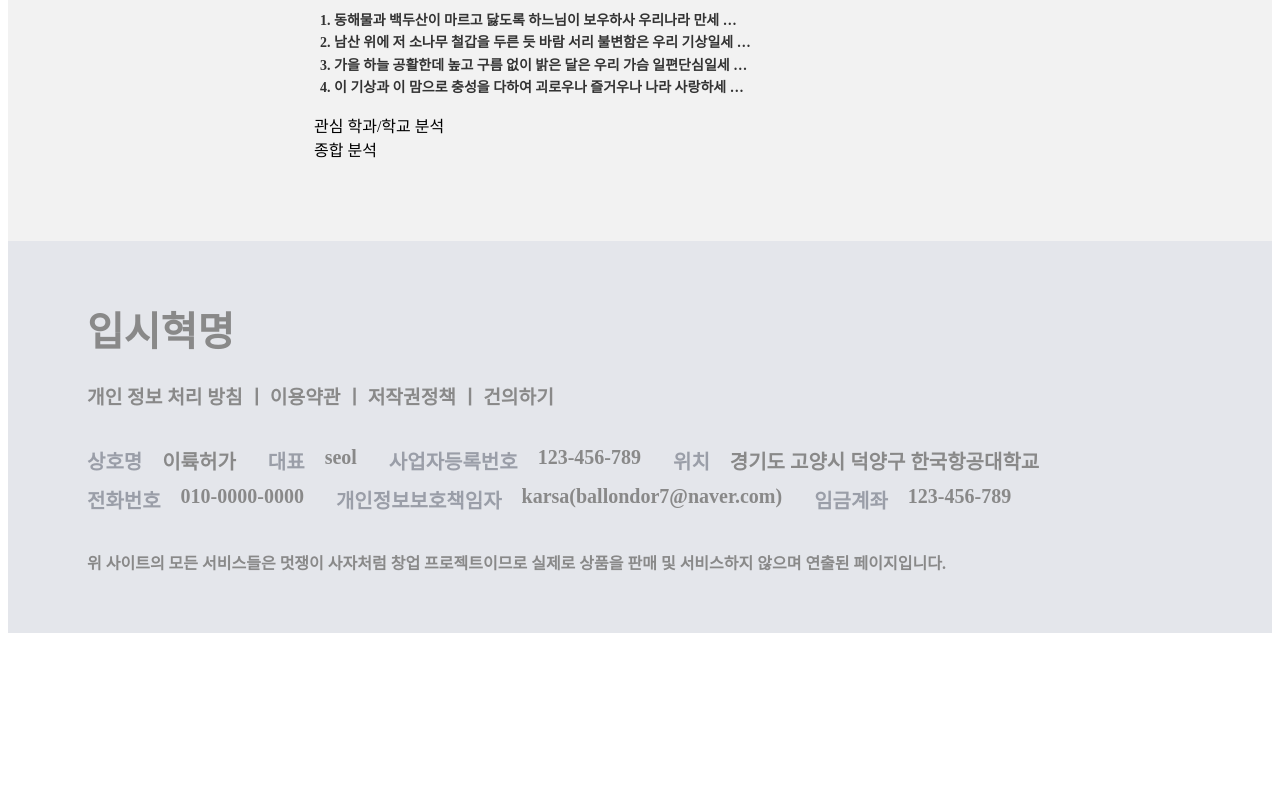
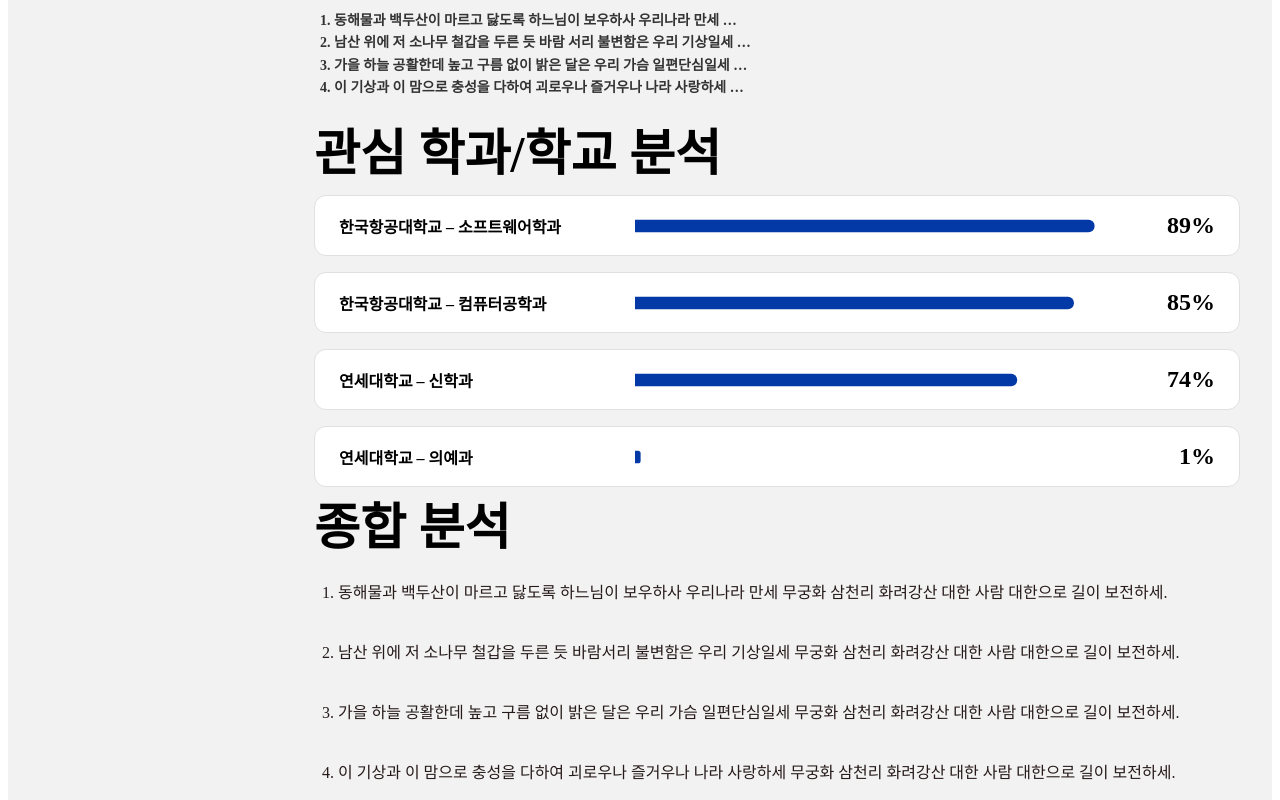
Before and after one commit to gotothesky2/Front-End, a React (Create React App) app in the folder can-fly-react/: page /report in a window 1280 px wide. Shown: the part 2200-3000 px from the top of the page. Before the commit the page ends 2841 px from the top, so only its background shows below. Built offline with nearby package versions, Linux system fonts and the light colour scheme; a web font is replaced by a local one.

Commit message:
레포트 페이지 (준)완성

```diff
--- /dev/null
+++ b/can-fly-react/src/pages/Report/ComprehensiveAnalysis.js
@@ -0,0 +1,32 @@
+import React, { useState, useEffect } from 'react'
+import '../../styles/ComprehensiveAnalysis.css'
+
+export default function ComprehensiveAnalysis() {
+  // ➊ 로컬 상태로 분석 텍스트 관리
+  const [analysisText, setAnalysisText] = useState([])
+
+  useEffect(() => {
+    // TODO: 실제 API가 준비되면 여기서 fetch 사용
+    // fetch('/api/report/comprehensive')
+    //   .then(res => res.json())
+    //   .then(data => setAnalysisText(data))
+
+    // 백엔드 준비 전 더미 데이터 세팅
+    setAnalysisText([
+      '동해물과 백두산이 마르고 닳도록 하느님이 보우하사 우리나라 만세 무궁화 삼천리 화려강산 대한 사람 대한으로 길이 보전하세.',
+      '남산 위에 저 소나무 철갑을 두른 듯 바람서리 불변함은 우리 기상일세 무궁화 삼천리 화려강산 대한 사람 대한으로 길이 보전하세.',
+      '가을 하늘 공활한데 높고 구름 없이 밝은 달은 우리 가슴 일편단심일세 무궁화 삼천리 화려강산 대한 사람 대한으로 길이 보전하세.',
+      '이 기상과 이 맘으로 충성을 다하여 괴로우나 즐거우나 나라 사랑하세 무궁화 삼천리 화려강산 대한 사람 대한으로 길이 보전하세.'
+    ])
+  }, [])
+
+  return (
+    <ol className="comprehensive-analysis__list">
+      {analysisText.map((line, idx) => (
+        <li key={idx} className="comprehensive-analysis__item">
+          {line}
+        </li>
+      ))}
+    </ol>
+  )
+}
--- /dev/null
+++ b/can-fly-react/src/pages/Report/InterestChart.js
@@ -0,0 +1,31 @@
+// src/pages/Report/InterestChart.js
+import React from 'react'
+import InterestItem from './InterestItem'
+import '../../styles/InterestChart.css'
+
+// 내부 더미 데이터
+const DUMMY_INTEREST = [
+  { school: '한국항공대학교', dept: '소프트웨어학과', rate: 89 },
+  { school: '한국항공대학교', dept: '컴퓨터공학과',   rate: 85 },
+  { school: '연세대학교',       dept: '신학과',       rate: 74 },
+  { school: '연세대학교',       dept: '의예과',       rate: 1  }
+]
+
+export default function InterestChart({ interestData }) {
+  const data = (interestData && interestData.length)
+    ? interestData
+    : DUMMY_INTEREST
+
+  return (
+    <div className="interest-chart-container">
+      {data.map((item, i) => (
+        <InterestItem
+          key={i}
+          school={item.school}
+          dept={item.dept}
+          rate={item.rate}
+        />
+      ))}
+    </div>
+  )
+}
--- /dev/null
+++ b/can-fly-react/src/pages/Report/InterestItem.js
@@ -0,0 +1,68 @@
+// src/pages/Report/InterestItem.js
+import React, { useRef, useEffect } from 'react'
+import {
+  Chart,
+  BarController,
+  BarElement,
+  CategoryScale,
+  LinearScale,
+  Tooltip,
+} from 'chart.js'
+
+Chart.register(BarController, BarElement, CategoryScale, LinearScale, Tooltip)
+
+export default function InterestItem({ school, dept, rate }) {
+  const canvasRef = useRef(null)
+
+  useEffect(() => {
+    const ctx = canvasRef.current.getContext('2d')
+    // 이미 그려진 차트가 있으면 파괴
+    if (canvasRef.current._chart) {
+      canvasRef.current._chart.destroy()
+    }
+
+    canvasRef.current._chart = new Chart(ctx, {
+      type: 'bar',
+      data: {
+        labels: [`${school} – ${dept}`],
+        datasets: [{
+          data: [rate],
+          backgroundColor: '#0339A6',
+          borderRadius: 8,
+          barThickness: 12
+        }]
+      },
+      options: {
+        indexAxis: 'y',
+        maintainAspectRatio: false,
+        scales: {
+          x: { display: false, max: 100 },
+          y: { display: false}
+        },
+        plugins: {
+          DataLabelPlugin: false,
+          legend: { display: false },
+          tooltip: { enabled: false }
+        }
+      }
+    })
+
+    return () => {
+      canvasRef.current._chart.destroy()
+    }
+  }, [school, dept, rate])
+
+  return (
+    <div className="interest-item-wrapper">
+      <div className="interest-item-label">
+        {school} – {dept}
+      </div>
+      <div className="interest-item-chart">
+        <canvas ref={canvasRef}></canvas>
+      </div>
+      <div className="interest-item-rate">
+        {rate}%
+      </div>
+    </div>
+  )
+}
--- a/can-fly-react/src/pages/Report/Report.js
+++ b/can-fly-react/src/pages/Report/Report.js
@@ -1,5 +1,5 @@
 // src/pages/Report/Report.js
-import React from 'react';
+import React, { useState, useEffect } from 'react';
 import ReportFilter   from './ReportFilter';
 import ReportSidebar  from './ReportSidebar';
 import AptitudeRadar  from './AptitudeRadar';
@@ -9,8 +9,29 @@ import '../../styles/Report.css';
 import AptitudeText from './AptitudeText';
 import ScoreTrend from './ScoreTrend';
 import ScoreTrendText from './ScoreTrendText';
+import InterestChart from './InterestChart';
+import ComprehensiveAnalysis from './ComprehensiveAnalysis';
+
+
 
 const Report = () => {
+    // 관심 학과/학교 분석 데이터 관리 (더미 혹은 fetch)
+  const [interestData, setInterestData] = useState([]);
+
+  useEffect(() => {
+    // TODO: 실제 API가 준비되면 아래 fetch를 사용하세요
+    // fetch('/api/report/interest')
+    //   .then(res => res.json())
+    //   .then(setInterestData);
+
+    // 백엔드 준비 전에는 더미 데이터 세팅
+    setInterestData([
+      { school: '한국항공대학교', dept: '소프트웨어학과', rate: 89 },
+      { school: '한국항공대학교', dept: '컴퓨터공학과',   rate: 85 },
+      { school: '연세대학교',       dept: '신학과',       rate: 74 },
+      { school: '연세대학교',       dept: '의예과',       rate: 1  }
+    ]);
+  }, []);
   return (
     <>
       {/* 흰색 배경 영역 */}
@@ -70,11 +91,29 @@ const Report = () => {
               }}
             >
               성적 추이
-            </div>
+              </div>
               <ScoreTrend />
               <ScoreTrendText />
-              <div id="interest">관심 학과/학교 분석</div>
-              <div id="summary">종합 분석</div>
+              <div
+                style={{
+                  fontWeight: 'bold',
+                  fontSize: '50px',
+                  marginBottom: '10px',
+              }}
+            >
+              관심 학과/학교 분석
+              </div>
+              <InterestChart interestData={interestData} />
+              <div
+                style={{
+                  fontWeight: 'bold',
+                  fontSize: '50px',
+                  marginBottom: '10px',
+              }}
+            >
+              종합 분석
+              </div>
+              <ComprehensiveAnalysis />
             </div>
           </div>
         </div>
--- /dev/null
+++ b/can-fly-react/src/styles/ComprehensiveAnalysis.css
@@ -0,0 +1,13 @@
+/* src/styles/ComprehensiveAnalysis.css */
+
+.comprehensive-analysis__list {
+  margin: 0;
+  padding-left: 24px; /* 숫자형 리스트 들여쓰기 */
+}
+
+.comprehensive-analysis__item {
+  margin-bottom: 12px;
+  line-height: 3.0;
+  font-size: 16px;
+  color: #261B1A;
+}
--- /dev/null
+++ b/can-fly-react/src/styles/InterestChart.css
@@ -0,0 +1,43 @@
+/* 전체를 감싸는 컨테이너 */
+.interest-chart-container {
+  display: flex;
+  flex-direction: column;
+  gap: 16px; /* 카드들 사이 여백 */
+}
+
+/* 각 카드(wrapper) */
+.interest-item-wrapper {
+  display: flex;
+  align-items: center;
+  background: #fff;
+  border: 1px solid #e0e0e0;
+  border-radius: 12px;
+  padding: 16px 24px;
+}
+
+/* 왼쪽 레이블: 볼드 + 폰트 크기 */
+.interest-item-label {
+  flex: 0 0 280px;
+  font-weight: bold;
+  font-size: 16px;
+  white-space: nowrap;
+}
+
+/* 가운데 차트 영역: flex-grow로 늘려서 막대가 가운데에서 최대한 채워짐 */
+.interest-item-chart {
+  flex: 1;
+  height: 24px;  /* 막대 높이에 맞춰 조정 */
+  margin: 0 16px;
+}
+.interest-item-chart canvas {
+  width: 100% !important;
+  height: 100% !important;
+}
+
+/* 오른쪽 퍼센트 텍스트: 볼드 + 폰트 크게 */
+.interest-item-rate {
+  flex: 0 0 auto;
+  font-weight: bold;
+  font-size: 24px;
+  white-space: nowrap;
+}
```
